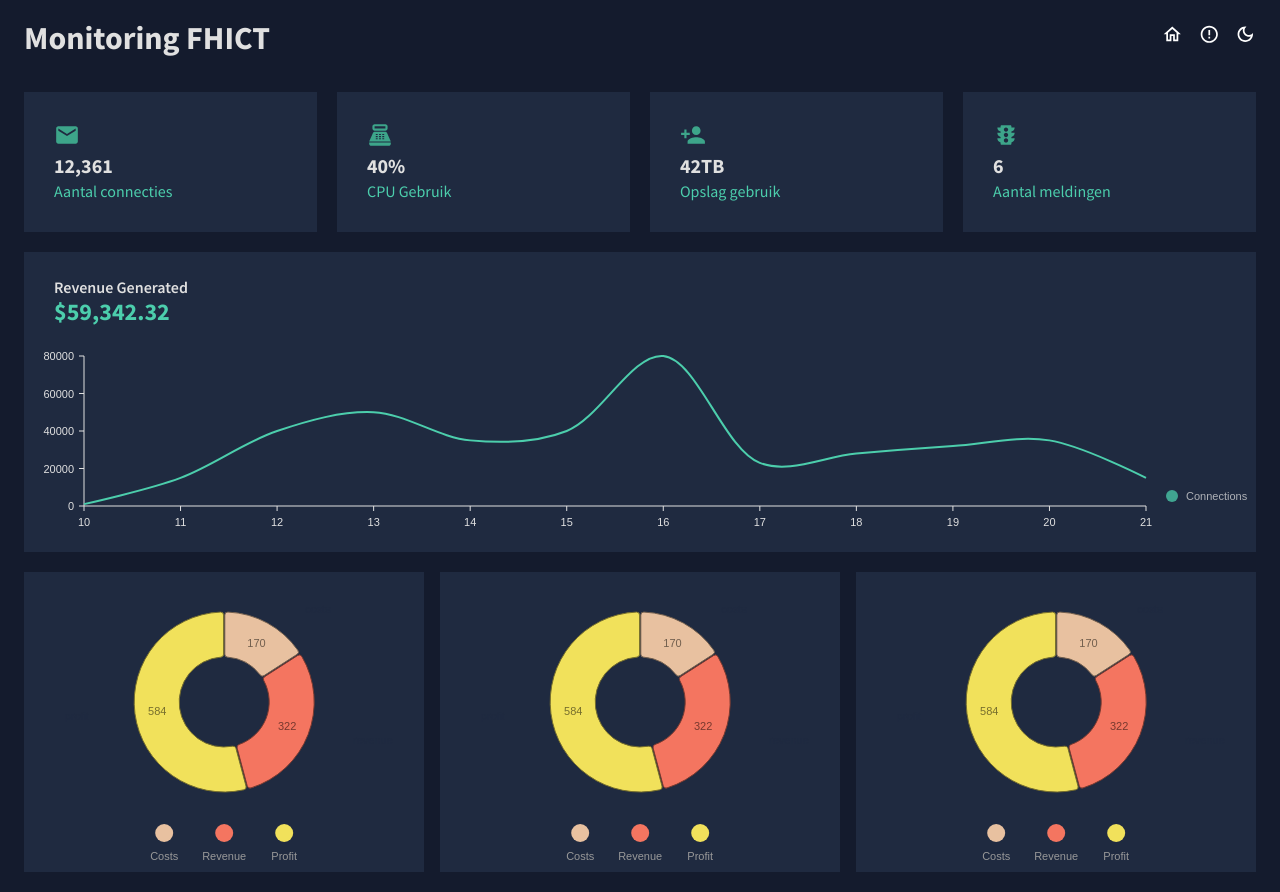
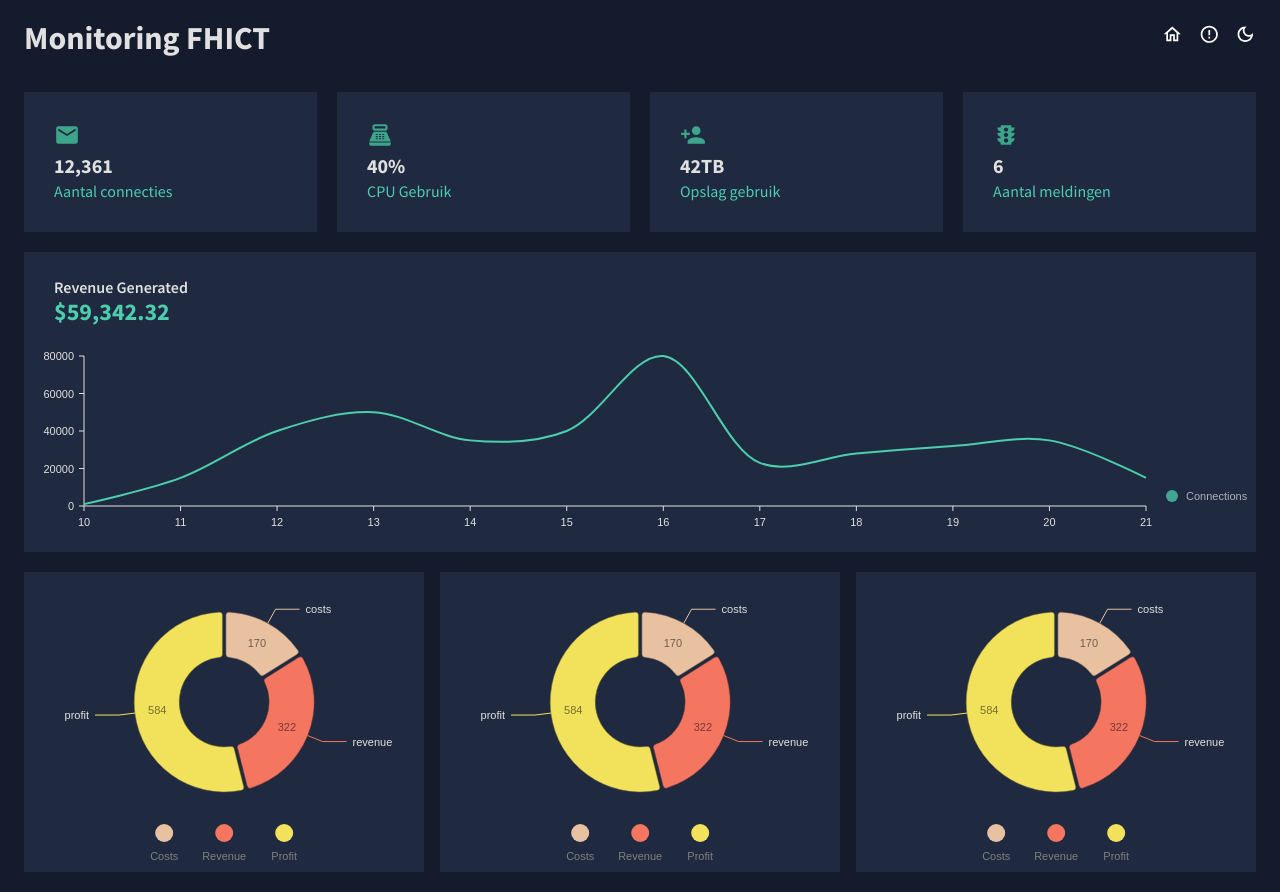
Before and after one commit to PlunkyPoop/SecureSolution_F, a React (Create React App) app: page / in a window 1280 px wide. Built offline with nearby package versions, Linux system fonts and the light colour scheme.

Commit message:
updated piechart

```diff
--- a/src/components/PieChart.jsx
+++ b/src/components/PieChart.jsx
@@ -40,10 +40,10 @@ const PieChart = () => {
           }}
         margin={{ top: 40, right: 80, bottom: 80, left: 80 }}
         innerRadius={0.5}
-        padAngle={0.7}
+        padAngle={2}
         cornerRadius={3}
         activeOuterRadiusOffset={8}
-        borderWidth={1}
+        borderWidth={0.5}
         borderColor={{
             from: 'color',
             modifiers: [
@@ -54,8 +54,8 @@ const PieChart = () => {
             ]
         }}
         arcLinkLabelsSkipAngle={10}
-        arcLinkLabelsTextColor={colors.primary[400]}
-        arcLinkLabelsThickness={0}
+        arcLinkLabelsTextColor={colors.grey[100]}
+        arcLinkLabelsThickness={1}
         arcLinkLabelsColor={{ from: 'color' }}
         arcLabelsSkipAngle={10}
         arcLabelsTextColor={{
@@ -73,7 +73,7 @@ const PieChart = () => {
         //         id: 'dots',
         //         type: 'patternDots',
         //         background: 'inherit',
-        //         color: 'rgba(255, 255, 255, 0.3)',
+        //         color: 'rgb(255,255,255)',
         //         size: 4,
         //         padding: 1,
         //         stagger: true
@@ -82,7 +82,7 @@ const PieChart = () => {
         //         id: 'lines',
         //         type: 'patternLines',
         //         background: 'inherit',
-        //         color: 'rgba(255, 255, 255, 0.3)',
+        //         color: 'rgb(255,255,255)',
         //         rotation: -45,
         //         lineWidth: 6,
         //         spacing: 10
@@ -98,7 +98,7 @@ const PieChart = () => {
                 itemsSpacing: 0,
                 itemWidth: 60,
                 itemHeight: 18,
-                itemTextColor: '#999',
+                itemTextColor: '#808080',
                 itemDirection: 'top-to-bottom',
                 itemOpacity: 1,
                 symbolSize: 18,
```
